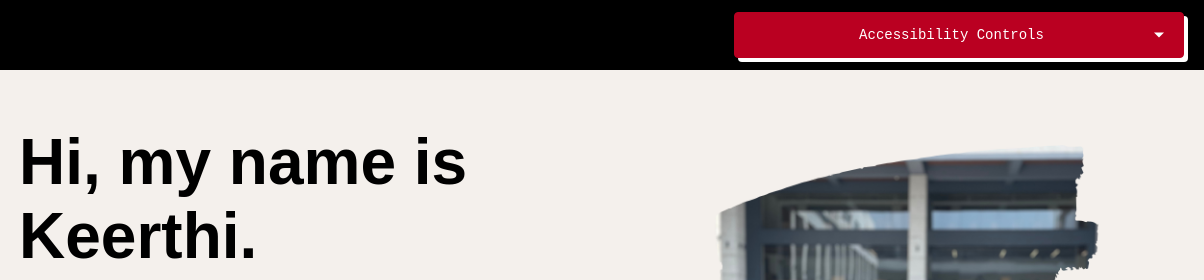
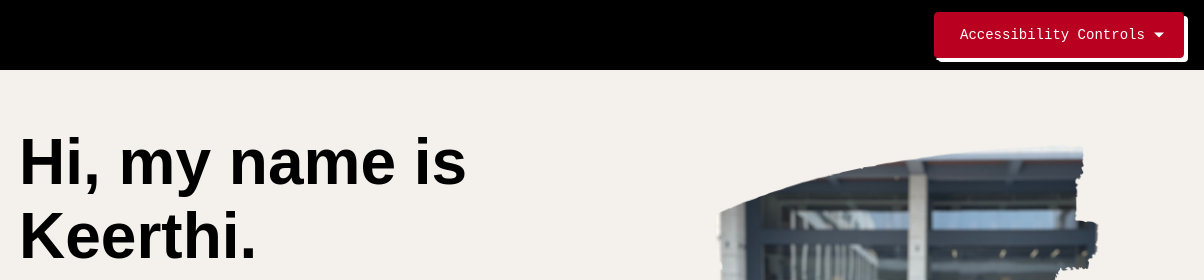
Before and after one commit to keerthirag/keerthirag.github.io, a website: page index.html in a window 1280 px wide. Shown: the top 280 px of the page, 76-1280 px from the left. Drawn offline with Linux system fonts and the light colour scheme.

Commit message:
3.4v commit-responsive

```diff
--- a/style.css
+++ b/style.css
@@ -124,7 +124,7 @@ header img#logo {
 
 @media (min-width: 768px) {
     #accessibility-btn {
-        width: 450px; /* Adjust if you have a different width for larger screens */
+        width: 250px; /* Adjust if you have a different width for larger screens */
     }
     #accessibility-controls {
         width: 248px; /* Adjust to be narrower than the button on larger screens */
```
